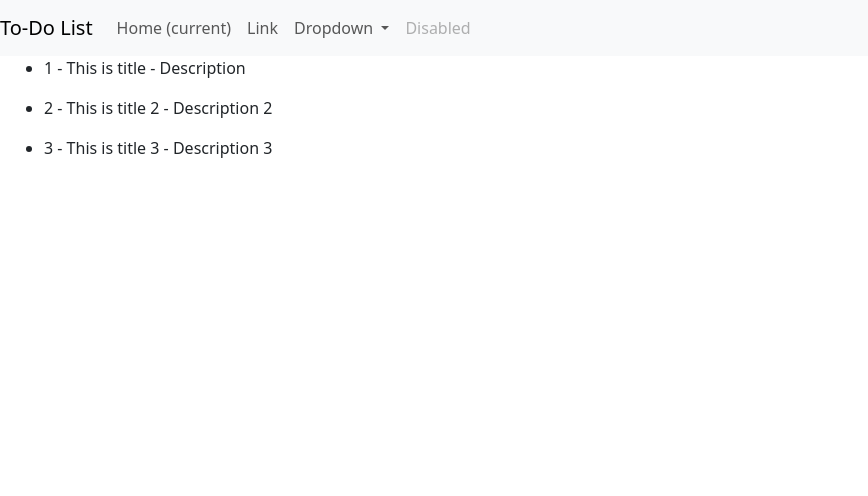
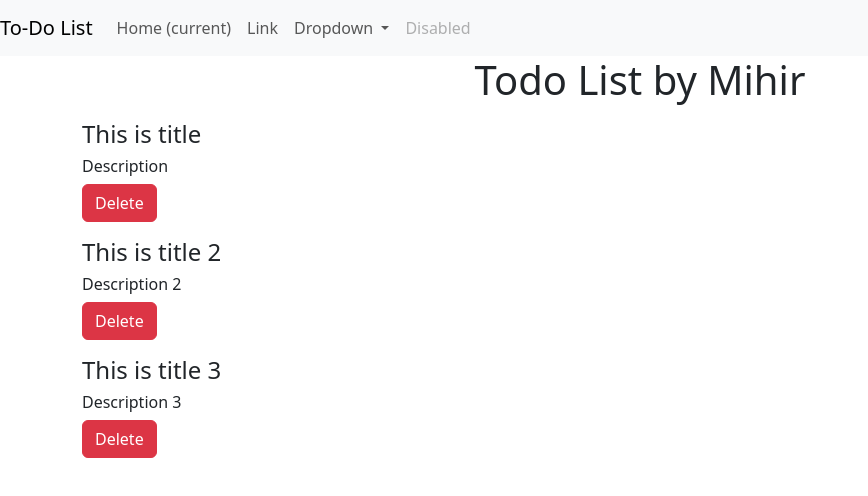
Before and after one commit to axewhyzed/todo-list, an Angular app: page / in a window 1280 px wide. Shown: the top 496 px of the page, without its empty margins (0-868 px from the left). Built offline with nearby package versions, Linux system fonts and the light colour scheme.

Commit message:
Created Todo item Component

```diff
--- /dev/null
+++ b/src/app/MyComponents/todo-item/todo-item.component.html
@@ -0,0 +1,5 @@
+<div class="my-3">
+  <h4>{{ todo.title }}</h4>
+  <h6>{{ todo.desc }}</h6>
+  <button class="btn btn-danger">Delete</button>
+</div>
--- a/src/app/MyComponents/todos/todos.component.html
+++ b/src/app/MyComponents/todos/todos.component.html
@@ -1,3 +1,3 @@
-<ul *ngFor = "let todo of todos">
-<li>{{todo.sno}} - {{todo.title}} - {{todo.desc}}</li>
-</ul>
+<div *ngFor = "let todo of todos">
+<app-todo-item [todo] = "todo"></app-todo-item>
+</div>
--- a/src/app/MyComponents/todos/todos.component.ts
+++ b/src/app/MyComponents/todos/todos.component.ts
@@ -1,11 +1,12 @@
 import { Component, OnInit } from '@angular/core';
 import { Todo } from '../../Todo';
 import { CommonModule } from '@angular/common';
+import { TodoItemComponent } from '../todo-item/todo-item.component';
 
 @Component({
   selector: 'app-todos',
   standalone: true,
-  imports: [CommonModule],
+  imports: [CommonModule, TodoItemComponent],
   templateUrl: './todos.component.html',
   styleUrl: './todos.component.css'
 })
--- a/src/app/app.component.html
+++ b/src/app/app.component.html
@@ -32,8 +32,8 @@
     </div>
   </nav>
 
-  <div class="container-fluid">
-
+  <div class="container">
+    <h1 class="text-center mb-3">Todo List by Mihir</h1>
     <app-todos></app-todos>
   </div>
 </div>
```
Also changed, not shown: src/app/MyComponents/todo-item/todo-item.component.ts (added, +13 -0 lines), src/app/MyComponents/todo-item/todo-item.component.css (added), 1 other file (tests, documents, lock files or other folders).
